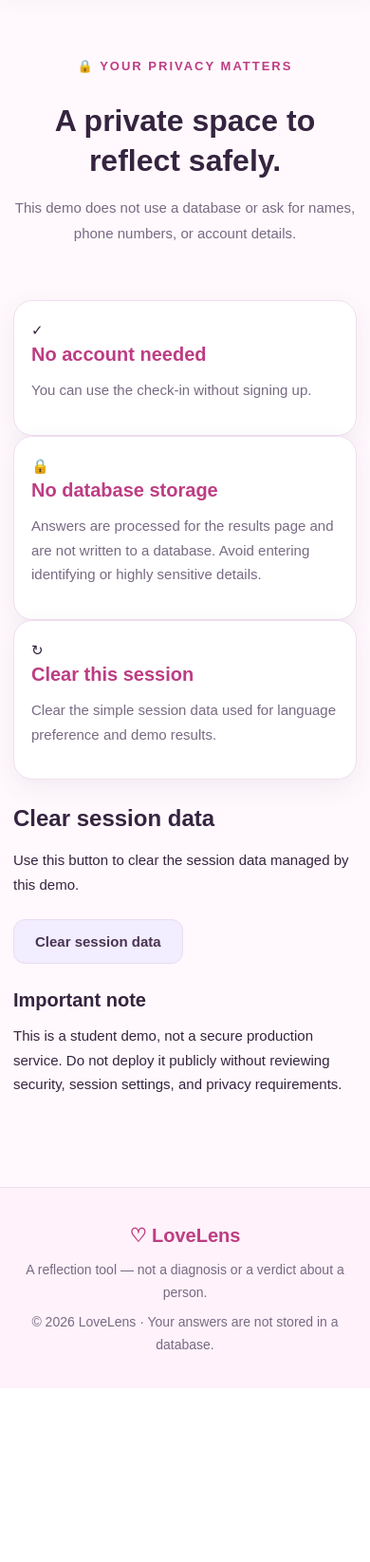
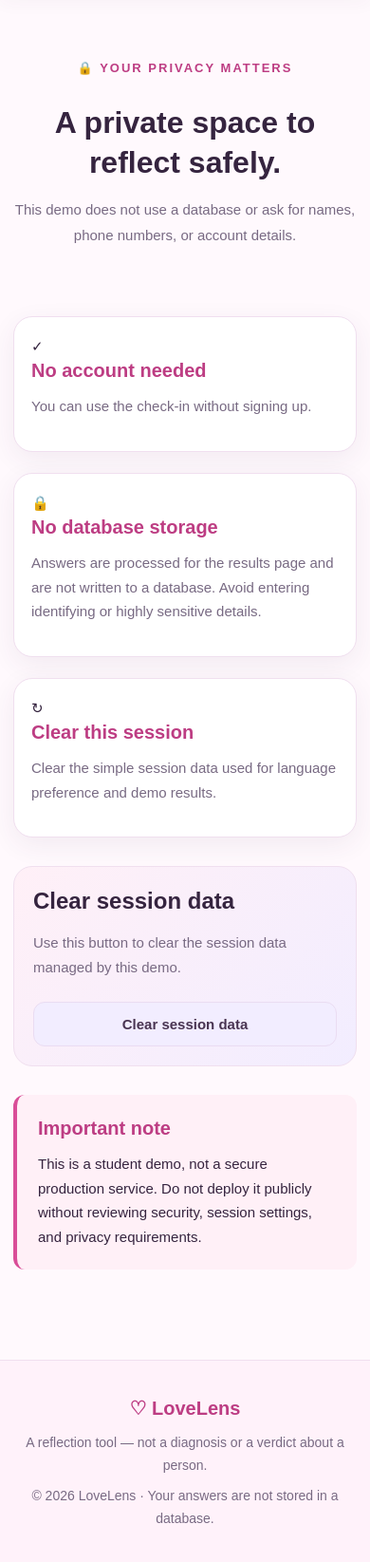
Before and after one commit to sharonpuligadda59-pixel/lovelens-project, a Flask app: page /privacy in a window 390 px wide. Shown: the part 169-1814 px from the top of the page at 95% size. Before the commit the page ends 1631 px from the top, so only its background shows below. Run offline with Flask 3, Linux system fonts and the light colour scheme.

Commit message:
Add responsive privacy page styling

```diff
--- a/static/style.css
+++ b/static/style.css
@@ -836,6 +836,86 @@ textarea {
         font-size: 32px;
     }
 
+/* Privacy page enhancements */
+.privacy-page .page-hero {
+    padding-top: 30px;
+    padding-bottom: 35px;
+}
+
+.privacy-cards {
+    display: grid;
+    grid-template-columns: repeat(3, minmax(0, 1fr));
+    gap: 22px;
+    margin: 25px 0 35px;
+}
+
+.privacy-cards .feature-card {
+    height: 100%;
+}
+
+.privacy-cards .feature-card p {
+    color: var(--muted);
+}
+
+.privacy-action {
+    margin: 30px 0;
+    padding: 28px;
+    border: 1px solid var(--border);
+    border-radius: var(--radius);
+    background: linear-gradient(135deg, #fff0f7, #f2edff);
+}
+
+.privacy-action p {
+    color: var(--muted);
+}
+
+.privacy-status {
+    margin: 20px 0;
+    padding: 15px 18px;
+    border: 1px solid #c9e8d4;
+    border-radius: 12px;
+    background: #f0fff5;
+    color: #236b43;
+    font-weight: 700;
+}
+
+.privacy-warning {
+    margin: 30px 0;
+    padding: 22px;
+    border-left: 4px solid var(--pink);
+    border-radius: 12px;
+    background: var(--pink-light);
+}
+
+.privacy-warning h3 {
+    color: var(--pink-dark);
+}
+
+.privacy-warning p {
+    margin-bottom: 0;
+}
+
+@media (max-width: 800px) {
+    .privacy-cards {
+        grid-template-columns: repeat(2, minmax(0, 1fr));
+    }
+}
+
+@media (max-width: 600px) {
+    .privacy-cards {
+        grid-template-columns: 1fr;
+    }
+
+    .privacy-action {
+        padding: 20px;
+    }
+
+    .privacy-action .btn {
+        width: 100%;
+    }
+}
+
+
     .site-footer {
         padding: 25px 18px;
     }
```
